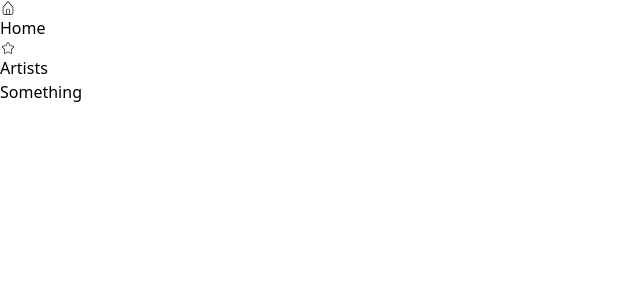
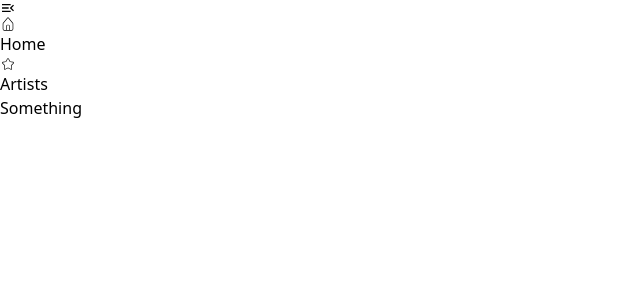
Before and after one commit to idrissi-hamza/music-player, a React (Vite) app: page / in a window 1280 px wide. Shown: the top 300 px of the page, without its empty margins (0-640 px from the left). Built offline with nearby package versions, Linux system fonts and the light colour scheme.

Commit message:
toggle sidebar

```diff
--- a/package.json
+++ b/package.json
@@ -10,6 +10,7 @@
     "preview": "vite preview"
   },
   "dependencies": {
+    "framer-motion": "^10.12.16",
     "react": "^18.2.0",
     "react-dom": "^18.2.0",
     "react-icons": "^4.8.0",
--- a/src/components/Sidebar.tsx
+++ b/src/components/Sidebar.tsx
@@ -1,29 +1,51 @@
+import { useState } from 'react';
 import { NavLink } from 'react-router-dom';
+
 import { CiStar, CiHome } from 'react-icons/ci';
+import { MdMenuOpen } from 'react-icons/md';
+
 
 const links = [
   { name: 'Home', to: '/', icon: CiHome },
   { name: 'Artists', to: '/artists', icon: CiStar },
 ];
 
-const Sidebar = () => (
-  <div className="h-screen flex flex-col min-w-[240px] py-10  bg-black  ">
-    <div className="mt-4 flex flex-col ">
+const Sidebar = () => {
+  const [isOpen, setIsOpen] = useState(true);
+
+  return (
+    <div
+      className={`h-screen flex flex-col z-50 shadow-sm hover:shadow-md shadow-teal-200 hover:shadow-teal-300 pb-6  bg-black transition ease-in-out duration-300 `}
+    >
+      <div
+        className="text-gray-400 text-2xl p-3 ml-auto hover:text-teal-500 transition ease-in-out duration-300 cursor-pointer rotate-180 hover:bg-slate-800"
+        onClick={() => setIsOpen((prev) => !prev)}
+      >
+        <MdMenuOpen
+
+          className={isOpen && 'rotate-180'}
+        />
+      </div>
+      {/* <pre className="text-slate-200">{JSON.stringify(isOpen, null, 2)}</pre> */}
+      <div className=" flex flex-col ">
         {links.map((item, i) => (
           <NavLink
             key={i}
             to={item.to}
             className={
-            'flex flex-row justify-start items-center gap-2   py-4 pl-3 text-gray-400  hover:text-teal-800 transition ease-in-out duration-300  aria-[current=page]:text-teal-500 aria-[current=page]:bg-slate-800   '
+              'flex flex-row justify-start items-center gap-2   py-4 pl-3 text-gray-400  hover:text-teal-700 transition ease-in-out duration-300  aria-[current=page]:text-teal-500 aria-[current=page]:bg-slate-800   '
             }
           >
             <item.icon className="text-2xl" />
 
-          <span className='text-sm font-medium'>{item.name}</span>
+            <span className={`text-sm font-medium min-w-[180px] ${!isOpen && 'hidden'}`}>
+              {item.name}
+            </span>
           </NavLink>
         ))}
       </div>
     </div>
   );
+};
 
 export default Sidebar;
```
Also changed, not shown: 1 other file (tests, documents, lock files or other folders). Lines whose indentation alone changed are shown as unchanged.
